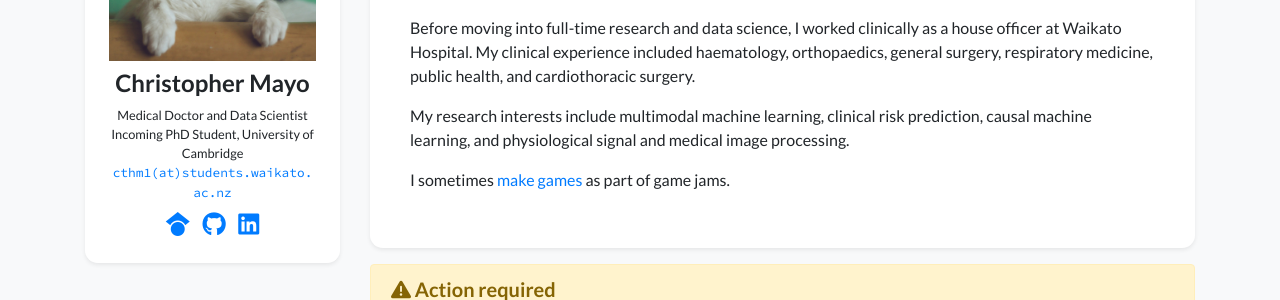
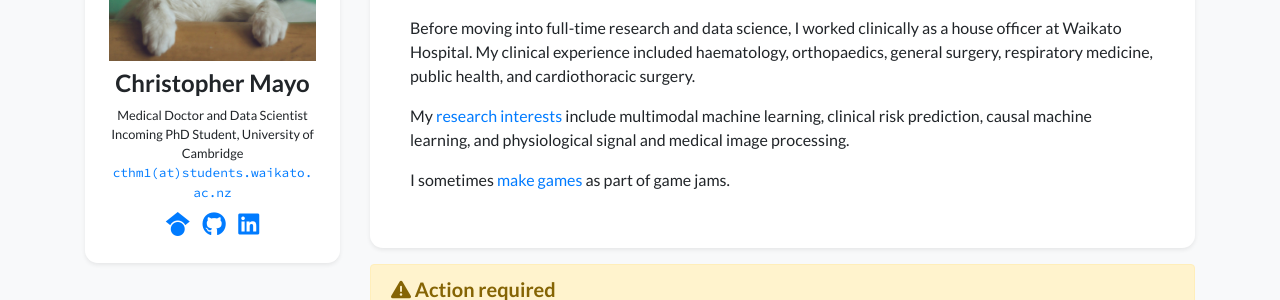
Before and after one commit to cthmayo/cthmayo.github.io, a Jekyll site: the page built from index.html, in a window 1280 px wide and 1080 px high. Shown: the part 250-550 px from the top of the window. Built offline with Jekyll 4.4.1, drawn with Linux system fonts in a browser that asks for light colours; nearby versions of some CDN libraries; a style sheet for code colours, icons or effects is not loaded; part of the change alters nothing that is shown.

```diff
--- a/_data/profile.yml
+++ b/_data/profile.yml
@@ -30,7 +30,7 @@ short_bio: >-
     health, and cardiothoracic surgery.
   </p>
   <p>
-    My research interests include multimodal machine learning, clinical risk
+    My <a href="showcase.html">research interests</a> include multimodal machine learning, clinical risk
     prediction, causal machine learning, and physiological signal and medical
     image processing.
   </p>
```
